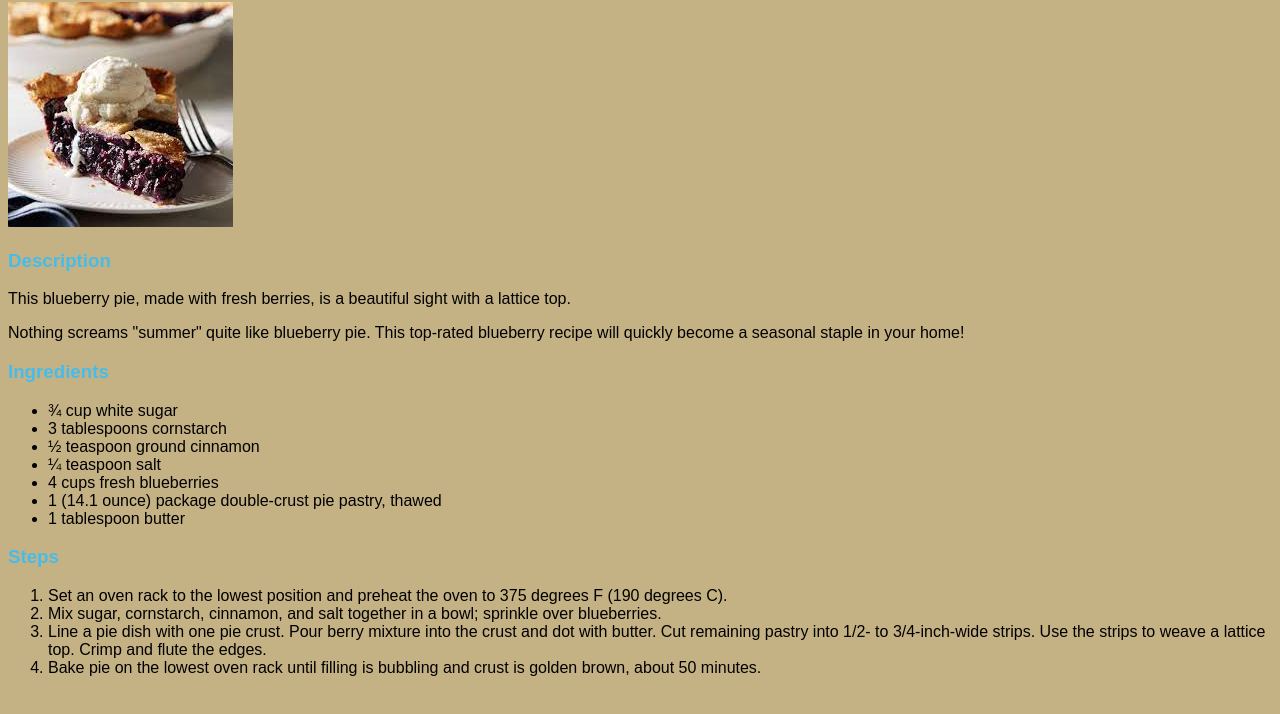
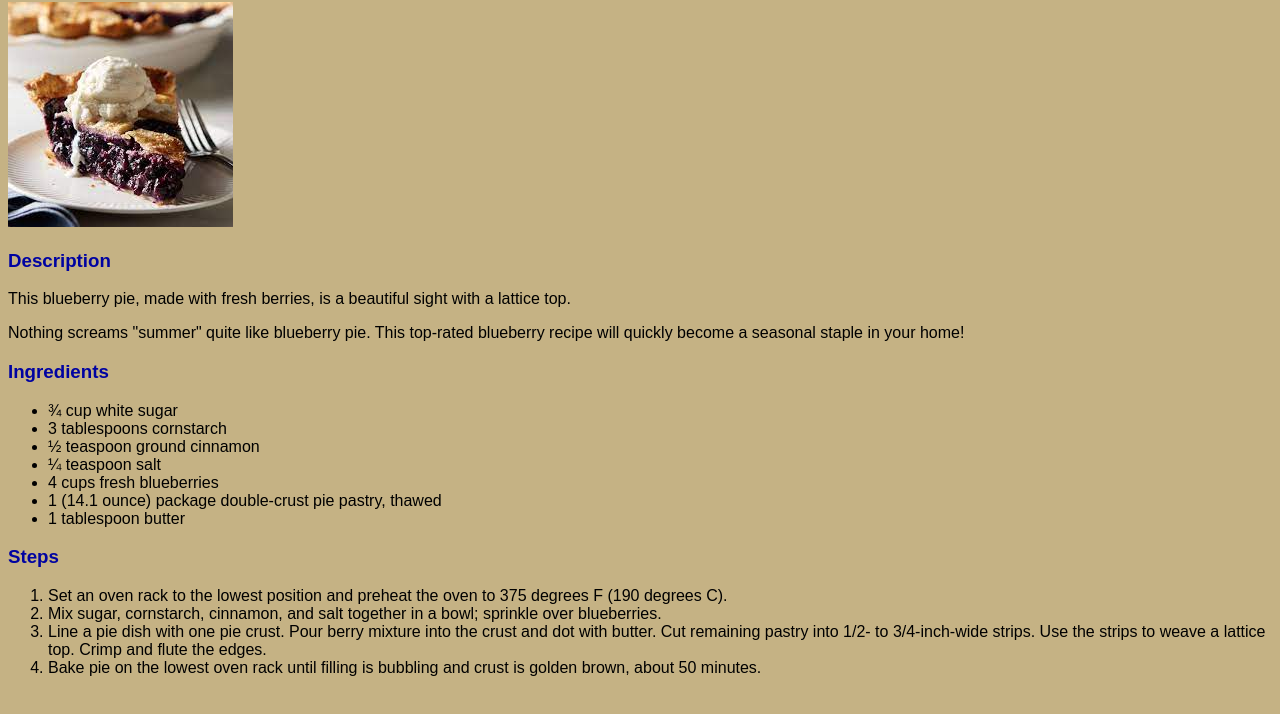
Before and after one commit to jihedqs/odin-recipes, a plain HTML site: page recipes/pie.html in a window 1280 px wide. Shown: the part 78-792 px from the top of the page. Drawn offline with Linux system fonts and the light colour scheme.

Commit message:
test_2 mod html

```diff
--- a/recipes/pie.html
+++ b/recipes/pie.html
@@ -12,7 +12,7 @@
         background-color: #c5b284;
       }
       h3 {
-        color: #46bcea;
+        color: #0003a1;
       }
     </style>
     <link rel="stylesheet" href="style.css" />
```
Also changed, not shown: index.html (+1 -0 lines).
